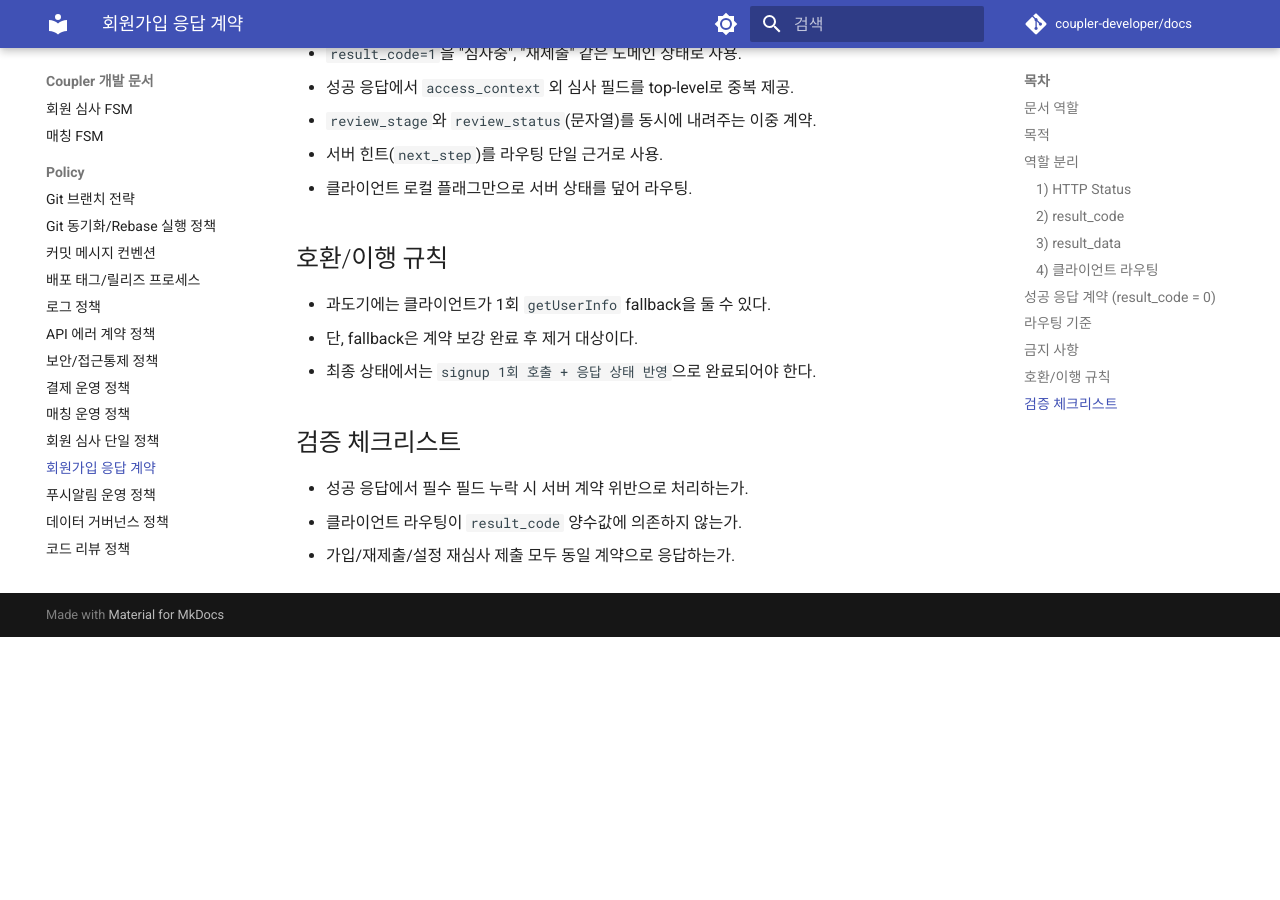
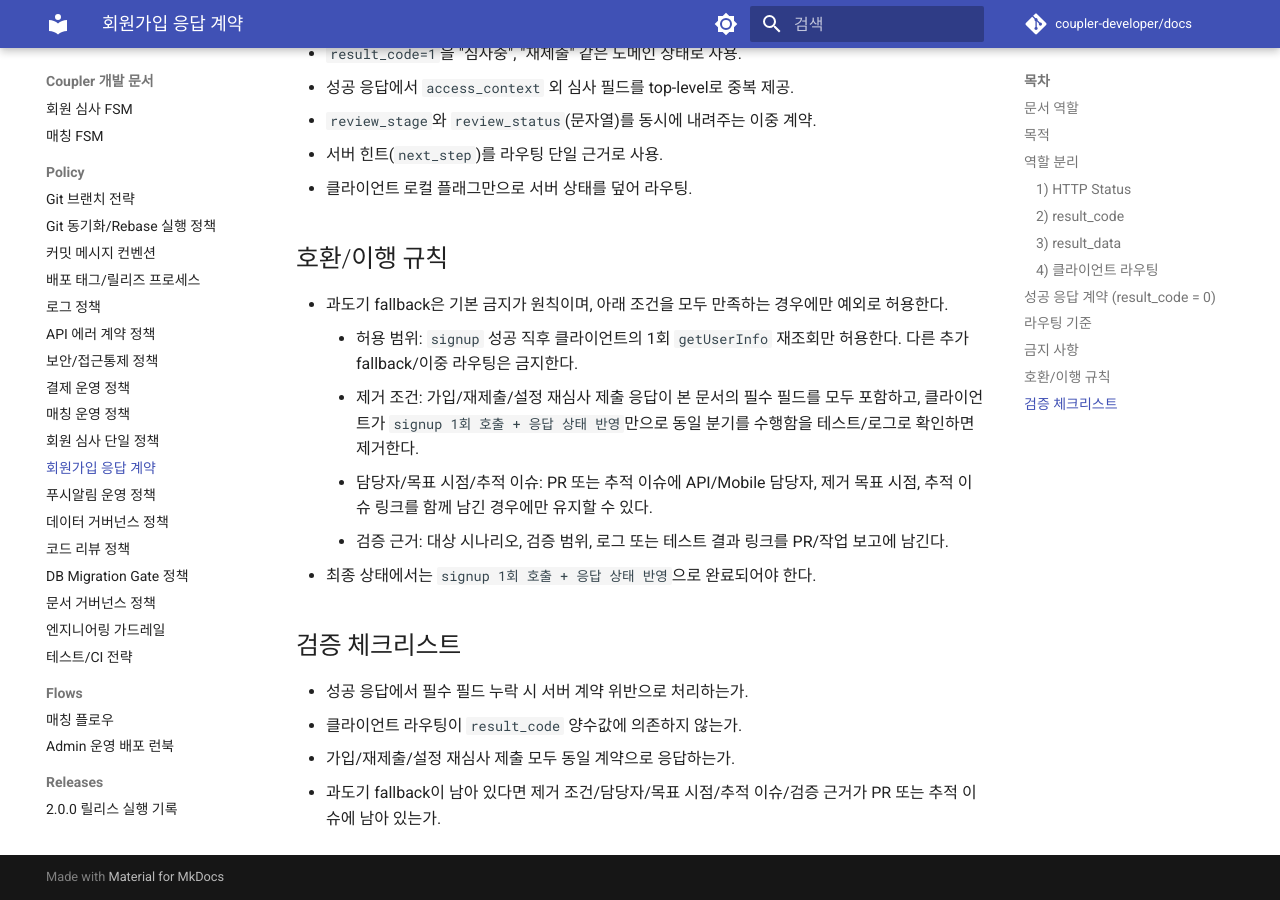
Before and after one commit to coupler-developer/docs, an MkDocs documentation site: the page built from content/policy/signup-response-contract.md, in a window 1280 px wide and 900 px high, scrolled down 2756 px. Built offline with MkDocs 1.6.1 and Material for MkDocs 9.7.7, drawn with Linux system fonts in a browser that asks for light colours; comment, search, counter and statistics services are not loaded; before the commit the page ends 3393 px from its top, so only the background shows below that.

Commit message:
docs: transition 규칙과 템플릿 정리
Changes:
- signup 응답 계약의 과도기 fallback 규칙을 가드레일 기준에 맞게 정리
- architecture/flow/fsm/policy 템플릿 메타데이터를 실제 작성 형식으로 통일
- 기준 성격 값을 폐쇄형 규칙을 해치지 않는 placeholder 형식으로 보수화

Tests:
- yarn validate:docs 통과

```diff
--- a/content/policy/signup-response-contract.md
+++ b/content/policy/signup-response-contract.md
@@ -99,8 +99,11 @@
 
 ## 호환/이행 규칙
 
-- 과도기에는 클라이언트가 1회 `getUserInfo` fallback을 둘 수 있다.
-- 단, fallback은 계약 보강 완료 후 제거 대상이다.
+- 과도기 fallback은 기본 금지가 원칙이며, 아래 조건을 모두 만족하는 경우에만 예외로 허용한다.
+    - 허용 범위: `signup` 성공 직후 클라이언트의 1회 `getUserInfo` 재조회만 허용한다. 다른 추가 fallback/이중 라우팅은 금지한다.
+    - 제거 조건: 가입/재제출/설정 재심사 제출 응답이 본 문서의 필수 필드를 모두 포함하고, 클라이언트가 `signup 1회 호출 + 응답 상태 반영`만으로 동일 분기를 수행함을 테스트/로그로 확인하면 제거한다.
+    - 담당자/목표 시점/추적 이슈: PR 또는 추적 이슈에 API/Mobile 담당자, 제거 목표 시점, 추적 이슈 링크를 함께 남긴 경우에만 유지할 수 있다.
+    - 검증 근거: 대상 시나리오, 검증 범위, 로그 또는 테스트 결과 링크를 PR/작업 보고에 남긴다.
 - 최종 상태에서는 `signup 1회 호출 + 응답 상태 반영`으로 완료되어야 한다.
 
 ## 검증 체크리스트
@@ -108,3 +111,4 @@
 - 성공 응답에서 필수 필드 누락 시 서버 계약 위반으로 처리하는가.
 - 클라이언트 라우팅이 `result_code` 양수값에 의존하지 않는가.
 - 가입/재제출/설정 재심사 제출 모두 동일 계약으로 응답하는가.
+- 과도기 fallback이 남아 있다면 제거 조건/담당자/목표 시점/추적 이슈/검증 근거가 PR 또는 추적 이슈에 남아 있는가.
```
Also changed, not shown: content/templates/architecture-template.md (+3 -5 lines), content/templates/flow-template.md (+2 -5 lines), content/templates/fsm-template.md (+2 -5 lines), content/templates/policy-template.md (+2 -5 lines).
